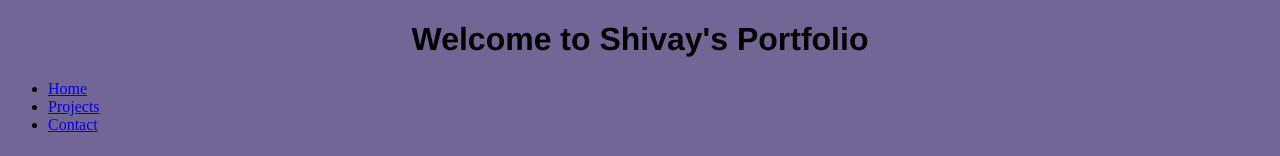
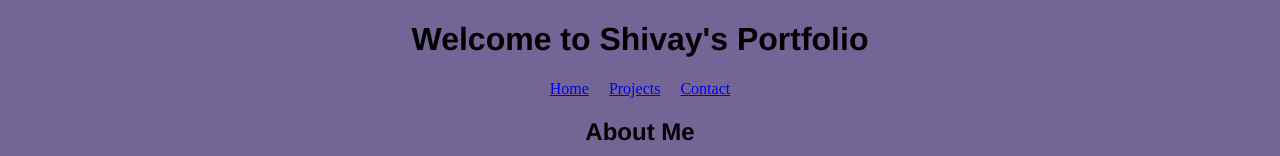
Before and after one commit to ShivayRam/2582526Lab1, a plain HTML site: page 2582526-lab2.html in a window 1280 px wide. Shown: the top 156 px of the page. Drawn offline with Linux system fonts and the light colour scheme.

Commit message:
Update 2582526-lab2.html
updated styling list

```diff
--- a/2582526-lab2.html
+++ b/2582526-lab2.html
@@ -29,8 +29,16 @@
             font-family: 'Franklin Gothic Medium';
         }
 
-        nav{
-            text-align: left;
+        nav ul{
+            list-style-type: none;
+            padding: 0;
+            margin: 0;
+            display: flex;
+            justify-content: center;
+        }
+
+        nav ul li{
+            margin: 0 10px;
         }
 
 
```
